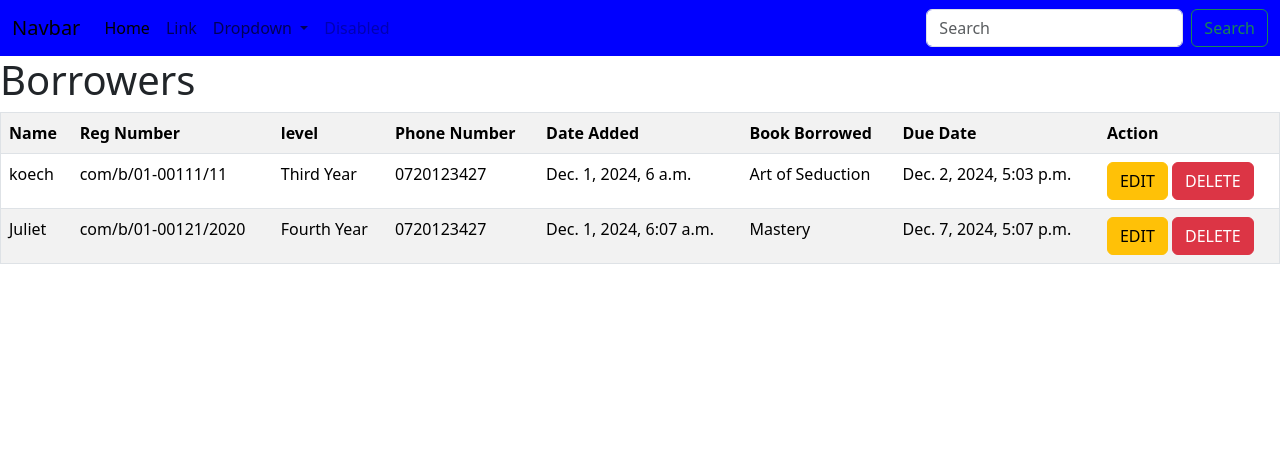
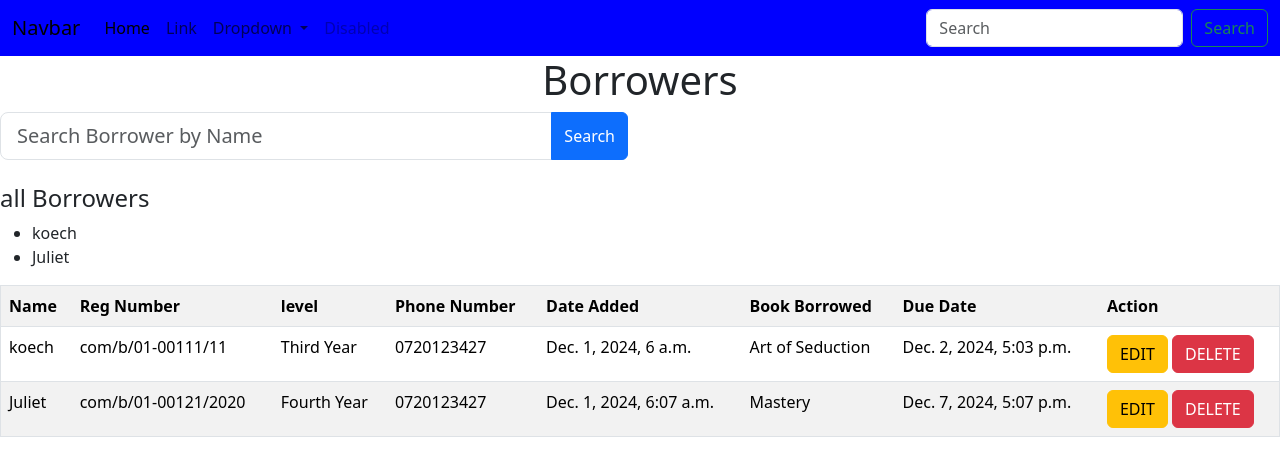
Before and after one commit to krutto89/library-app, a Django app: page /borrowers/ in a window 1280 px wide. Shown: the top 476 px of the page. Run offline with Django 5.2, Linux system fonts and the light colour scheme; data comes from the database, SQL or seed files in the repository; some libraries are stand-ins or nearby versions.

Commit message:
search functionality for borrowers added

```diff
--- a/libApp/templates/borrowers.html
+++ b/libApp/templates/borrowers.html
@@ -13,8 +13,50 @@
 <body>
     <div>
         <div>
-            <h1>Borrowers</h1>
+            <h1 style="text-align: center;">Borrowers</h1>
         </div>
+        <div class="row">
+            <div class="col-md-6">
+                <form method="GET">
+                    {% csrf_token %}
+                    <div class="input-group">
+                        <input type="text" class="form-control form-control-lg" placeholder="Search Borrower by Name " name="query" value="{{ query }}">
+                        <button class="btn btn-primary" type="submit">Search</button>
+                    </div>
+                </form>
+            </div>
+        </div>
+
+        <div class="mt-4">
+            {% if results %}
+                <h4>Search Results:</h4>
+
+
+                {% if brws %}
+                <ul>
+                    {% for borrower in results %}
+                        <li>{{ borrower.names }} </li>
+                    {% endfor %}
+                </ul>
+                {% else %}
+                    <p>no matches found for "{{ query }}"</p>
+                {% endif %}
+
+
+            {% else %}
+            <h4>all Borrowers</h4>
+
+
+            <ul>
+                {% for borrower in brws %}
+                    <li>{{ borrower.names }}</li>
+                {% endfor %}
+            </ul>
+            {% endif %}
+
+        </div>
+
+
         <div>
             <table class="table table-striped" border="1" style="width: 100%;" >
                 <tr>
--- a/libApp/views.py
+++ b/libApp/views.py
@@ -106,8 +106,12 @@ def members_add(request):
         return render(request, 'add-members.html')
 
 def borrowers(request):
-    allBorrowers = BorrowersList.objects.all()
-    context = {'brws':allBorrowers}
+    query = request.GET.get('query', '')
+    if query:
+        results = BorrowersList.objects.filter(names__icontains=query)
+    else:
+        results = BorrowersList.objects.all()
+    context = {'brws':results, 'query': query,'is_search':bool(query)}
     return render (request, 'borrowers.html', context)
 
 
```
